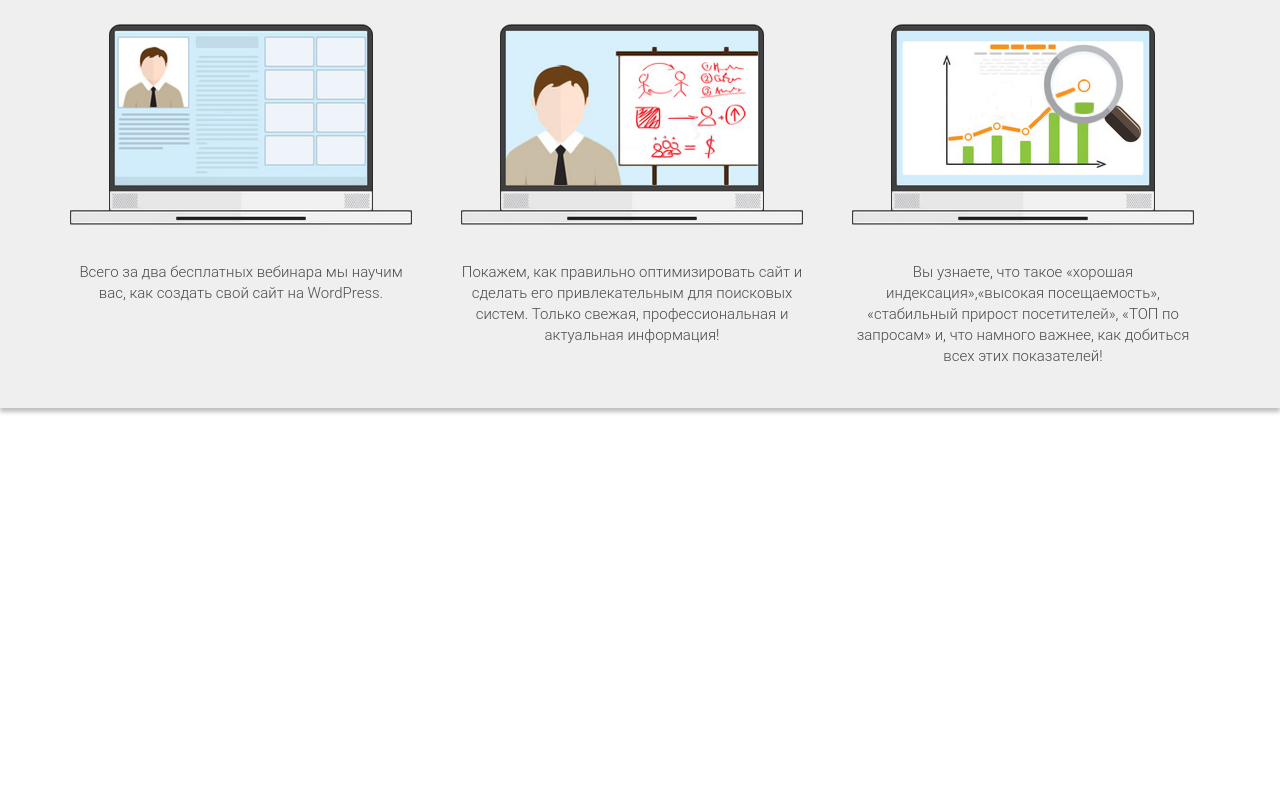
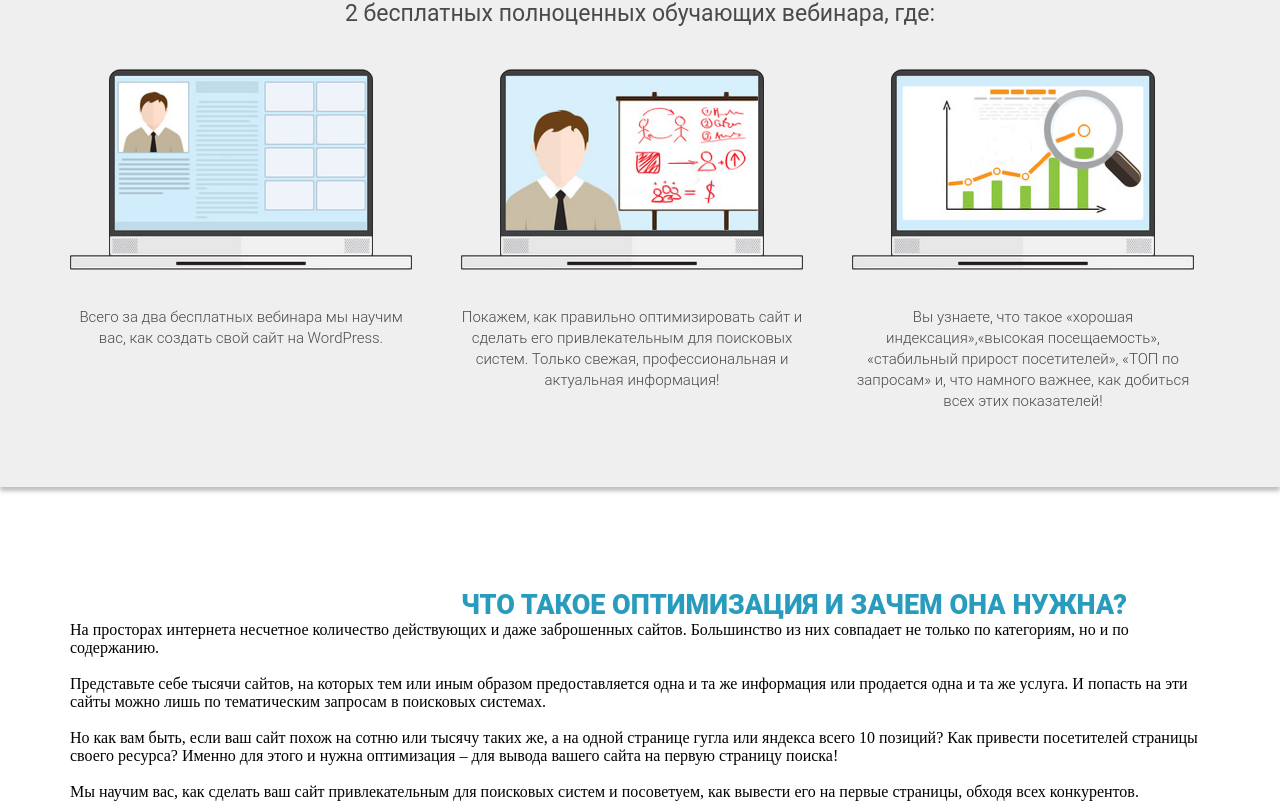
Before and after one commit to izzatPro/wordPress_order, a plain HTML site: page index.html in a window 1280 px wide. Shown: the part 1029-1841 px from the top of the page. Drawn offline with Linux system fonts and the light colour scheme.

Commit message:
Did the optimization sec

```diff
--- a/css/style.css
+++ b/css/style.css
@@ -11,7 +11,7 @@ body{
     margin: 0 auto;
 }
 .promo{
-    height: 830px;
+    min-height: 800px;
     background: url("../img/main_bg.jpg") center center / cover no-repeat;
     padding-top: 38px;
     padding-bottom: 61px !important;
@@ -109,7 +109,7 @@ text-align: center;
     margin-top: 13px;
 }
 .waiting{
-    height: 607px;
+    min-height: 607px;
     background: #EFEFEF;
     box-shadow: 0px 4px 4px rgba(0, 0, 0, 0.25);
     padding: 88px 0 75px 0;
@@ -165,3 +165,16 @@ font-size: 15px;
 line-height: 21px;
 color: #4A4A4A;
 }
+.optimization{
+    min-height: 550px;
+    padding: 102px 0 107px 0;
+}
+.optimization .optimization_header{
+    font-family: 'Roboto';
+    font-style: normal;
+    font-weight: 900;
+    font-size: 27px;
+    text-transform: uppercase;
+    color: #299CBD;
+    margin-left: 391px;
+}
--- a/index.html
+++ b/index.html
@@ -56,6 +56,23 @@
         </div>
     </section>
 
+    <div class="optimization">
+        <div class="container">
+            <h2 class="optimization_header">
+                Что такое оптимизация и зачем она нужна?
+            </h2>
+            <div class="optimization_text">
+                На просторах интернета несчетное количество действующих и даже заброшенных сайтов. Большинство из них совпадает не только по категориям, но и по содержанию.
+                <br><br>
+                Представьте себе тысячи сайтов, на которых тем или иным образом предоставляется одна и та же информация или продается одна и та же услуга. И попасть на эти сайты можно лишь по тематическим запросам в поисковых системах.
+                <br><br>
+                Но как вам быть, если ваш сайт похож на сотню или тысячу таких же, а на одной странице гугла или яндекса всего 10 позиций? Как привести посетителей страницы своего ресурса? Именно для этого и нужна оптимизация – для вывода вашего сайта на первую страницу поиска!
+                <br><br>
+                <span>Мы научим вас, как сделать ваш сайт привлекательным для поисковых систем и посоветуем, как вывести его на первые страницы, обходя всех конкурентов.</span>
+            </div>
+            <img src="./img/woman_bg.jpg" alt="" class="optimization_img">
+        </div>
+    </div>
 
 </body>
 </html>
```
